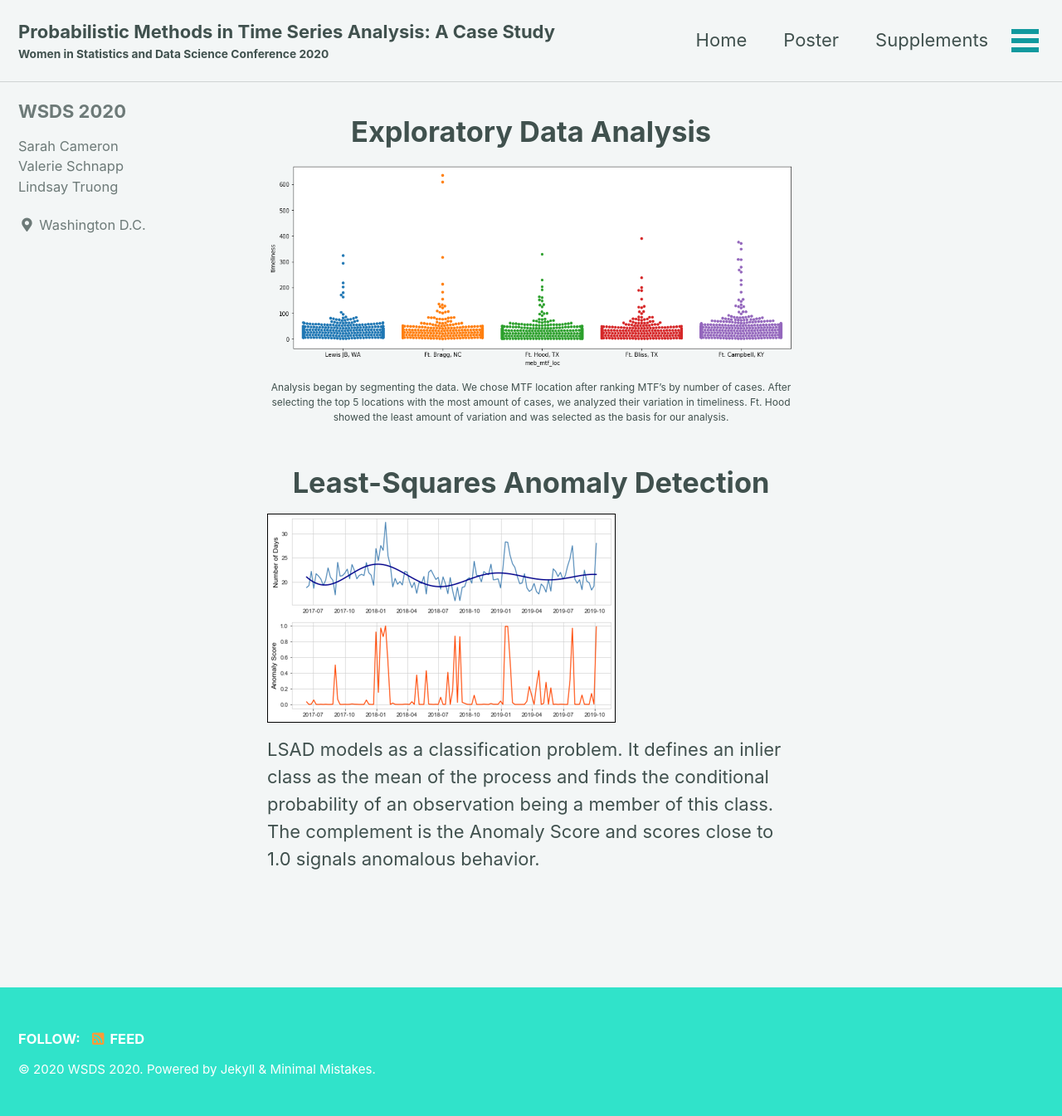
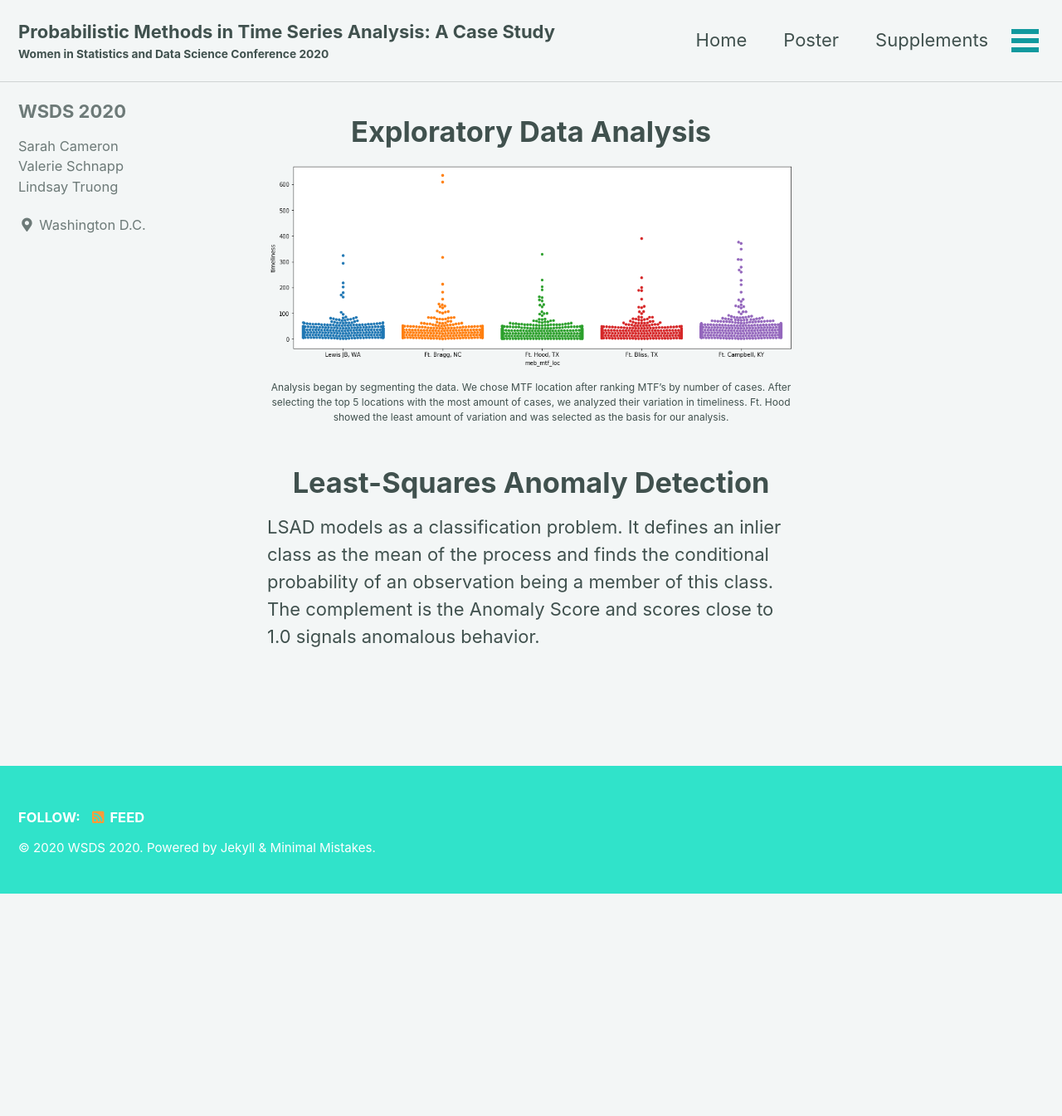
Before and after one commit to lindsaytruong/lindsaytruong.github.io, a Jekyll site: the page built from _pages/poster_supplements.html, in a window 1280 px wide. Shown: the whole page at 83% size. Built offline with Jekyll 4.4.1, drawn with Linux system fonts in a browser that asks for light colours; cached includes are drawn as plain includes; after the commit the page ends 1077 px from its top, so only the background shows below that.

Commit message:
remove lsad

```diff
--- a/_pages/poster_supplements.html
+++ b/_pages/poster_supplements.html
@@ -11,5 +11,4 @@ permalink: /supplements/
 <p style="font-size:12px; text-align: center;">Analysis began by segmenting the data. We chose MTF location after ranking MTF’s by number of cases. After selecting the top 5 locations with the most amount of cases, we analyzed their variation in timeliness. Ft. Hood showed the least amount of variation and was selected as the basis for our analysis.</p>
 <br/>
 <h1>Least-Squares Anomaly Detection</h1>
-<img src="/lsad.png" alt="hi" class="inline"/>
 <p style="font-size:12px; text-align: center;"></p>LSAD models as a classification problem. It defines an inlier class as the mean of the process and finds the conditional probability of an observation being a member of this class. The complement is the Anomaly Score and scores close to 1.0 signals anomalous behavior.</p>
```
